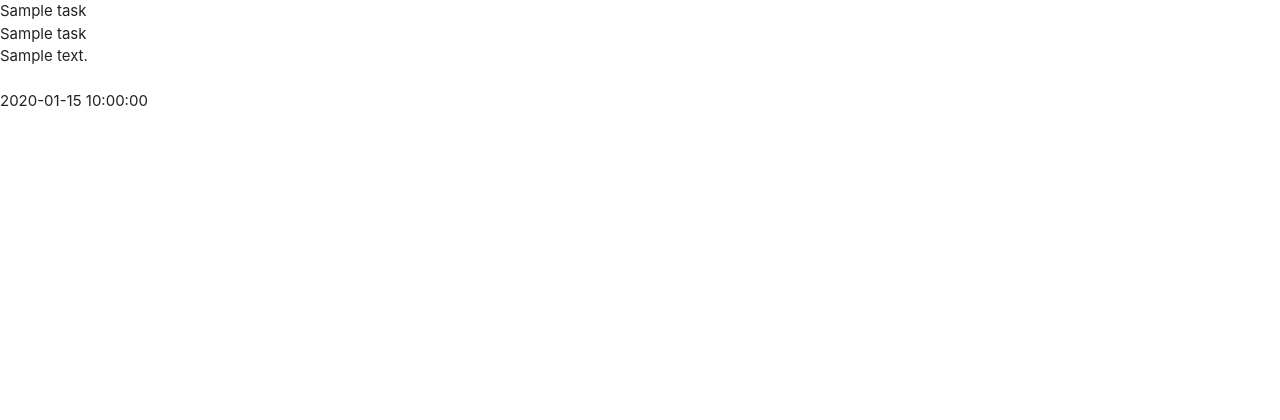
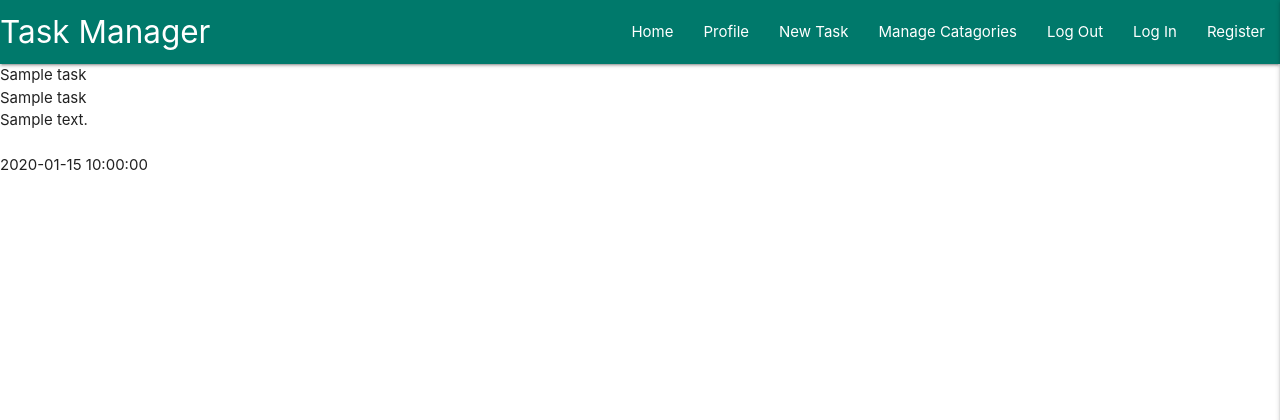
Before and after one commit to MariaLundgren/Flask-Mini-Project, a Flask app: page / in a window 1280 px wide. Shown: the top 420 px of the page. Run offline with Flask 2, Linux system fonts and the light colour scheme; a database or web service that is not in the repository returns one stand-in record (values such as "Sample title"); some libraries are stand-ins or nearby versions.

Commit message:
Add Materialize Navbar and Sidenav

```diff
--- a/static/css/style.css
+++ b/static/css/style.css
@@ -0,0 +1,3 @@
+.text-shadow {
+    text-shadow: 2px 2px 2px rgba(0, 0, 0, 0,5);
+}
--- a/static/js/script.js
+++ b/static/js/script.js
@@ -0,0 +1,3 @@
+$(document).ready(function(){
+    $(".sidenav").sidenav({edge: "right"});
+  });
--- a/templates/base.html
+++ b/templates/base.html
@@ -14,6 +14,37 @@
 </head>
 <body>
 
+    <header>
+        <!-- top navbar -->
+        <nav class="text-shadow teal darken-2">
+            <div class="nav-wrapper">
+                <a href="{{ url_for('get_tasks') }}" class="brand-logo">Task Manager</a>
+                <a href="#" data-target="mobile-demo" class="sidenav-trigger right"><i class="fas fa-bars"></i></a>
+                <ul class="right hide-on-med-and-down">
+                    <li><a href="{{ url_for('get_tasks') }}">Home</a></li>
+                    <li><a href="#">Profile</a></li>
+                    <li><a href="#">New Task</a></li>
+                    <li><a href="#">Manage Catagories</a></li>
+                    <li><a href="#">Log Out</a></li>
+                    <li><a href="#">Log In</a></li>
+                    <li><a href="#">Register</a></li>
+                </ul>
+            </div>
+        </nav>
+
+        <!-- mobile sidenavbar -->
+        <ul class="sidenav" id="mobile-demo">
+            <li><h4 class="center-aling teal-text text-darken-4">Task Manager</h4> </li>
+            <li><a href="{{ url_for('get_tasks') }}">Home</a></li>
+            <li><a href="#">Profile</a></li>
+            <li><a href="#">New Task</a></li>
+            <li><a href="#">Manage Catagories</a></li>
+            <li><a href="#">Log Out</a></li>
+            <li><a href="#">Log In</a></li>
+            <li><a href="#">Register</a></li>
+        </ul>
+    </header>
+
     {%  block content %}
     {% endblock %}
 
```
